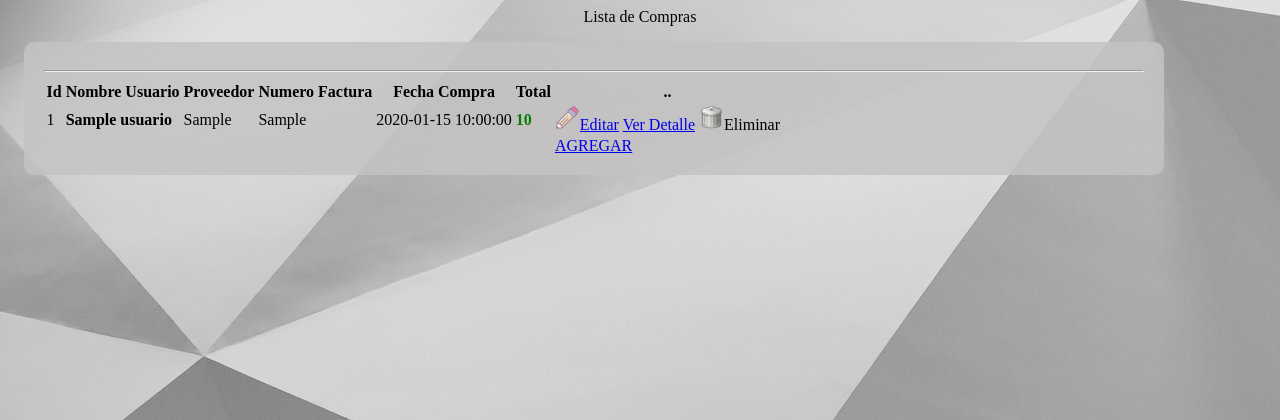
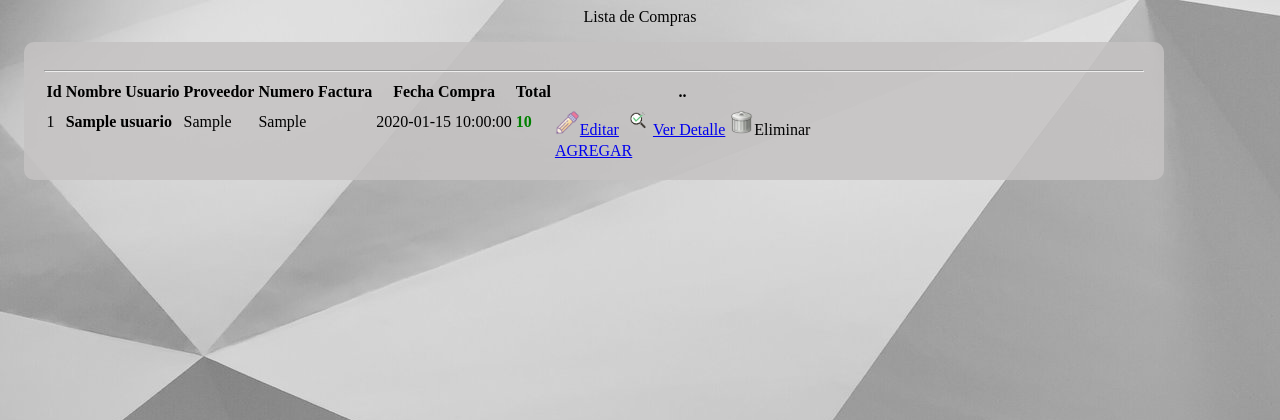
Before and after one commit to FarlyLondono/ProyectoSliceBlush, a PHP site: page /Vista/ListarCompras.php in a window 1280 px wide. Shown: the top 420 px of the page. Run offline with PHP 8.4, Linux system fonts and the light colour scheme; the visitor is signed in with stand-in values (Sample User, id 1); tables that the repository leaves empty or names only in its code hold one stand-in row (values such as "Sample post").

Commit message:
icono verdetalle

```diff
--- a/Vista/ListarCompras.php
+++ b/Vista/ListarCompras.php
@@ -87,7 +87,7 @@ function boton(idcompra) {
                         {
                             ?>
                         <a href="Vista/editarCompra.php?editarcompra&idcompra=<?php echo  $C->getidcompra(); ?>" class="btn btn-outline-warning"><img style="width: 25px; height: 25px;" src="Img/editar.png" alt="">Editar</a>
-                        <a  href="Controlador/Controladordetallecompra.php?verdetallecompra&idcompra=<?php echo  $C->getidcompra(); ?>" class="btn btn-outline-primary">Ver Detalle</a>
+                        <a  href="Controlador/Controladordetallecompra.php?verdetallecompra&idcompra=<?php echo  $C->getidcompra(); ?>" class="btn btn-outline-primary"><img style="width: 30px; height: 30px;" src="Img/verdetalle.png" alt="">Ver Detalle</a>
                         <a onclick="boton(<?php echo $C->getidcompra(); ?>)" type="button" class="btn btn-outline-danger"><img style="width: 25px; height: 25px;" src="Img/eliminar.png" alt="">Eliminar</a>
                         <?php
                         }
```
